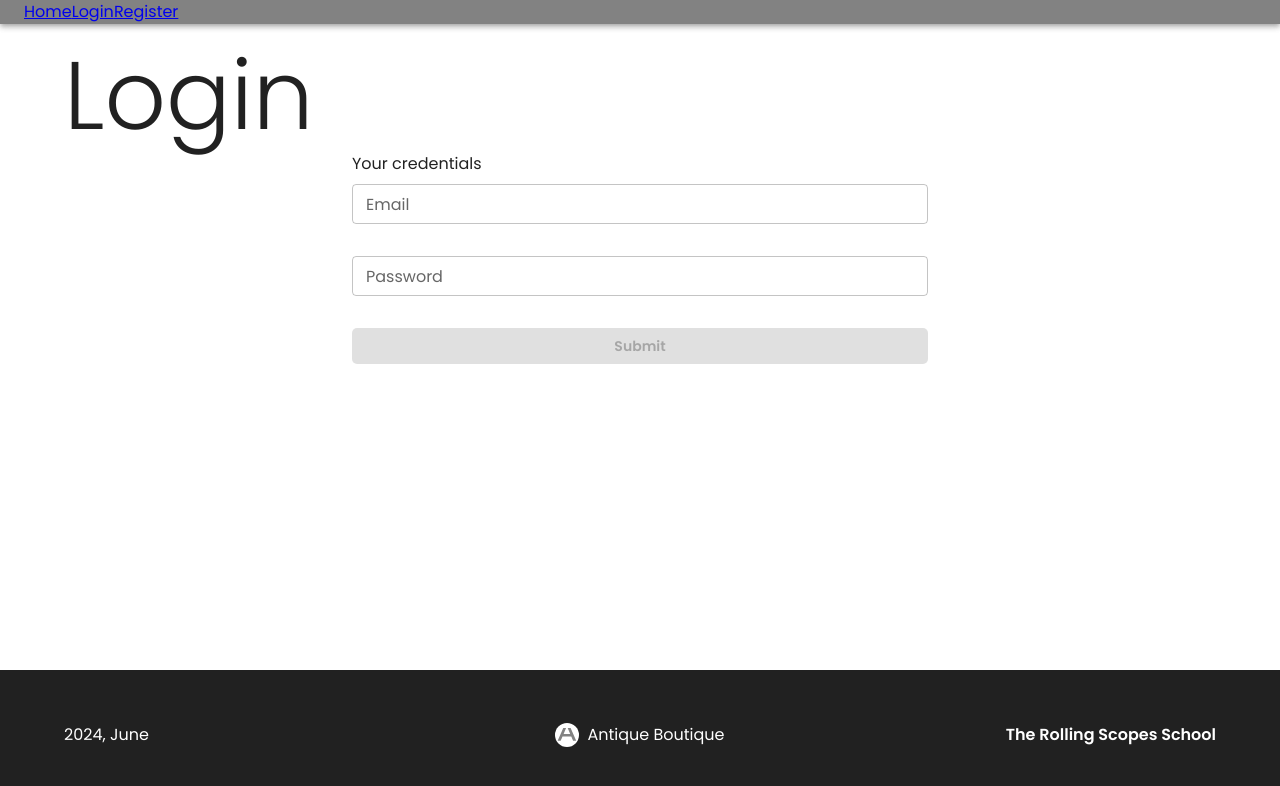
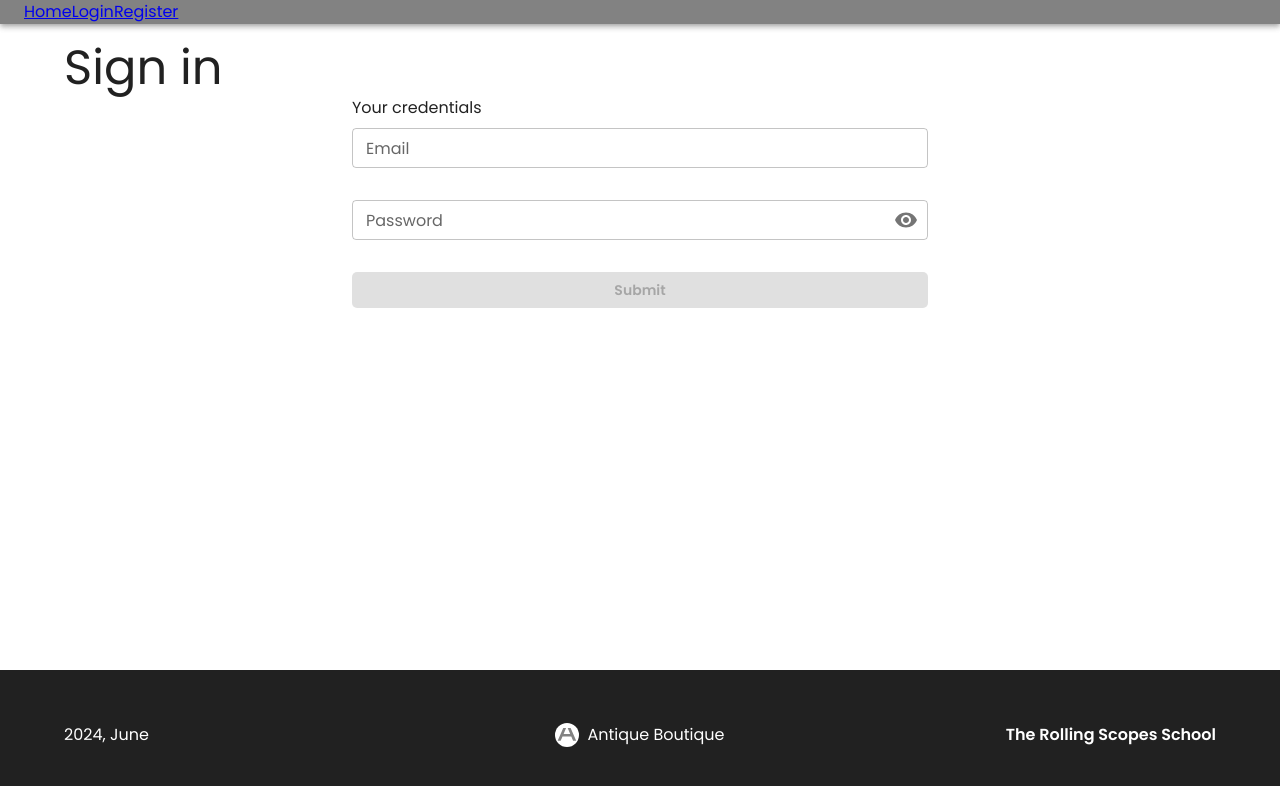
Before and after one commit to IggyPope/antique-boutique, a React (Vite) app: page /login in a window 1280 px wide. Shown: the top 786 px of the page. Built offline with nearby package versions, Linux system fonts and the light colour scheme.

Commit message:
feat: add password visibility feature

```diff
--- a/src/components/LoginForm/LoginForm.tsx
+++ b/src/components/LoginForm/LoginForm.tsx
@@ -1,7 +1,10 @@
+import { useState } from 'react';
 import { Controller, useForm } from 'react-hook-form';
 import { useNavigate } from 'react-router-dom';
 
-import { Box, Button, Stack, Typography } from '@mui/material';
+import Visibility from '@mui/icons-material/Visibility';
+import VisibilityOff from '@mui/icons-material/VisibilityOff';
+import { Box, Button, Stack, Typography, IconButton } from '@mui/material';
 import TextField from '@mui/material/TextField';
 
 import { yupResolver } from '@hookform/resolvers/yup';
@@ -24,7 +27,7 @@ export function LoginForm() {
   });
 
   const navigate = useNavigate();
-
+  const [showPassword, setShowPassword] = useState(false);
   const onSubmit = (data: LoginFormValues) => {
     console.log(data);
 
@@ -58,11 +61,18 @@ export function LoginForm() {
             render={({ field }) => (
               <TextField
                 {...field}
-                type="password"
+                type={showPassword ? 'text' : 'password'}
                 label="Password"
                 placeholder="Password"
                 error={!!errors.password}
                 helperText={errors.password?.message || ' '}
+                InputProps={{
+                  endAdornment: (
+                    <IconButton onClick={() => setShowPassword(!showPassword)} edge="end">
+                      {showPassword ? <VisibilityOff /> : <Visibility />}
+                    </IconButton>
+                  ),
+                }}
               />
             )}
           />
--- a/src/pages/Login.tsx
+++ b/src/pages/Login.tsx
@@ -5,7 +5,7 @@ import { LoginForm } from '@/components/LoginForm/LoginForm';
 const Login = () => {
   return (
     <>
-      <Typography variant="h1">Login</Typography>
+      <Typography variant="h3">Sign in</Typography>
       <LoginForm />
     </>
   );
--- a/src/pages/Main.tsx
+++ b/src/pages/Main.tsx
@@ -3,7 +3,7 @@ import { Typography } from '@mui/material';
 const Main = () => {
   return (
     <>
-      <Typography variant="h1">Main</Typography>
+      <Typography variant="h3">Main</Typography>
     </>
   );
 };
--- a/src/pages/Register.tsx
+++ b/src/pages/Register.tsx
@@ -5,7 +5,7 @@ import { RegistrationForm } from '../components/RegistrationForm/RegistrationFor
 const Register = () => {
   return (
     <>
-      <Typography variant="h1">Register</Typography>
+      <Typography variant="h3">Sign Up</Typography>
       <RegistrationForm />
     </>
   );
```
